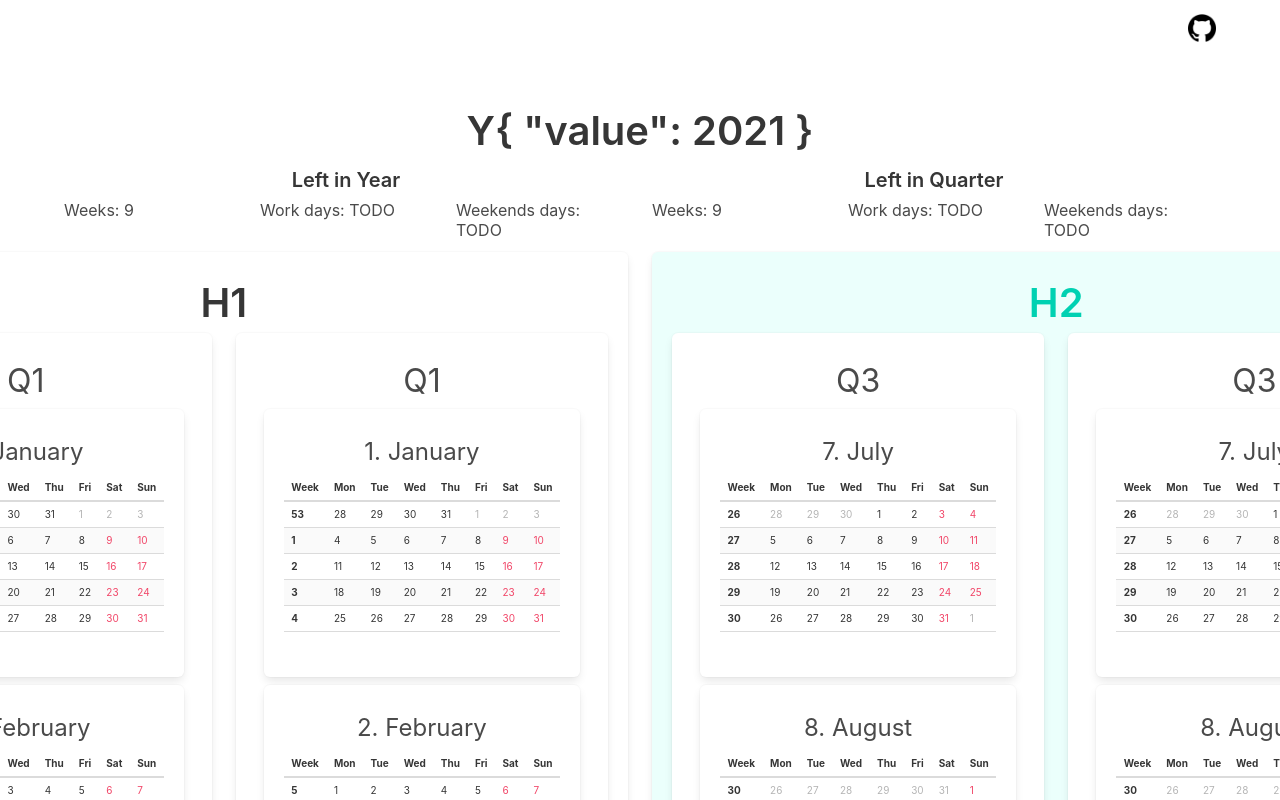
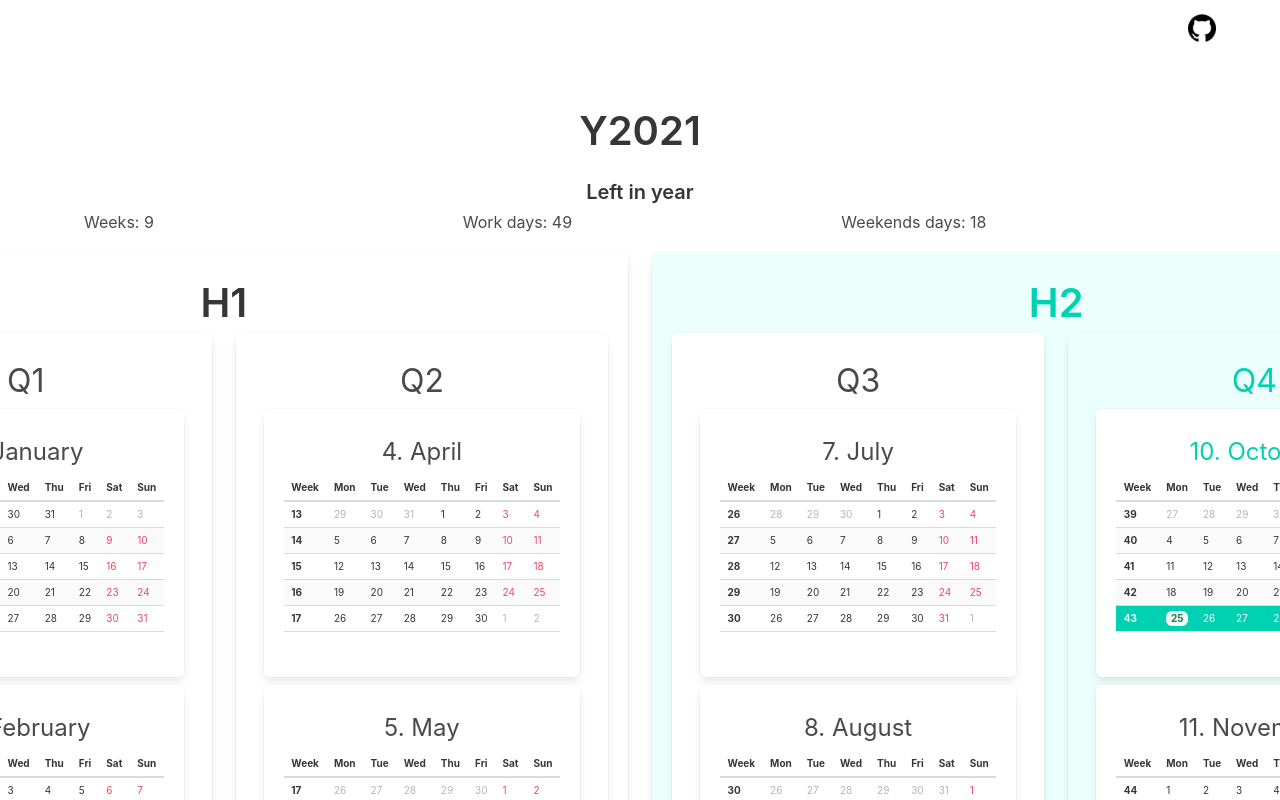
Before and after one commit to IvannKurchenko/pro.calendar, a Vue app: page / in a window 1280 px wide. Shown: the top 800 px of the page. Built offline with nearby package versions, Linux system fonts and the light colour scheme.

Commit message:
year summary

```diff
--- a/src/App.vue
+++ b/src/App.vue
@@ -20,24 +20,11 @@
       <div class="container">
         <div class="">
           <div>
-            <h1 class="title is-2 m-2 is-text-align-center">Y{{ year }}</h1>
+            <h1 class="title is-2 m-2 is-text-align-center">Y{{ year.value }}</h1>
           </div>
-          <div class="columns is-centered is-flex-grow-1">
+          <div class="columns is-centered is-flex-grow-1 m-2">
             <div class="column">
-              <h1 class="title is-5 m-2 is-text-align-center">Left in Year</h1>
-              <div class="columns">
-                <div class="column"><h1 class="subtitle is-6">Weeks: {{ yearWeeksLeft }}</h1></div>
-                <div class="column"><h1 class="subtitle is-6">Work days: {{ yearWorkDaysLeft }}</h1></div>
-                <div class="column"><h1 class="subtitle is-6">Weekends days: {{ yearWeekendsDaysLeft }}</h1></div>
-              </div>
-            </div>
-            <div class="column">
-              <h1 class="title is-5 m-2 is-text-align-center">Left in Quarter</h1>
-              <div class="columns">
-                <div class="column"><h1 class="subtitle is-6">Weeks: {{ yearWeeksLeft }}</h1></div>
-                <div class="column"><h1 class="subtitle is-6">Work days: {{ yearWorkDaysLeft }}</h1></div>
-                <div class="column"><h1 class="subtitle is-6">Weekends days: {{ yearWeekendsDaysLeft }}</h1></div>
-              </div>
+              <SummaryComponent v-bind:summary="summary"></SummaryComponent>
             </div>
           </div>
         </div>
@@ -55,7 +42,8 @@
 <script>
 
 import HalfComponent from "./components/HalfComponent";
-import Year from "./models/Year";
+import CalendarYear from "./models/CalendarYear";
+import SummaryComponent from "./components/SummaryComponent";
 
 export default {
   name: 'App',
@@ -63,23 +51,19 @@ export default {
     const {DateTime} = require("luxon");
 
     let now = DateTime.now();
-    let yearWeeksLeft = now.weeksInWeekYear - now.weekNumber;
-    let yearWorkDaysLeft = "TODO";
-    let yearWeekendsDaysLeft = "TODO";
-
-    let year = new Year(now.year);
+    let year = new CalendarYear(now.year);
 
     return {
       year: year,
-      yearWeeksLeft: yearWeeksLeft,
-      yearWorkDaysLeft: yearWorkDaysLeft,
-      yearWeekendsDaysLeft: yearWeekendsDaysLeft,
+      summary: year.summary(),
+      halfSummary: year.currentHalf().summary(),
       halfs: year.halfs()
     }
   },
 
   components: {
-    HalfComponent
+    HalfComponent,
+    SummaryComponent
   }
 }
 </script>
@@ -108,4 +92,8 @@ export default {
 .border-none {
   border: none !important;
 }
+
+.min-width-150 {
+  min-width: 150px;
+}
 </style>
--- /dev/null
+++ b/src/components/SummaryComponent.vue
@@ -0,0 +1,24 @@
+<template>
+  <h1 class="title is-5 m-2 is-text-align-center">Left in {{ summary.segment }}</h1>
+  <div class="columns">
+    <div class="column"><h1 class="subtitle is-6 min-width-150">Weeks: {{ summary.weeksLeft }}</h1></div>
+    <div class="column"><h1 class="subtitle is-6 min-width-150">Work days: {{ summary.workDaysLeft }}</h1></div>
+    <div class="column"><h1 class="subtitle is-6 min-width-150">Weekends days: {{ summary.weekendsDaysLeft }}</h1></div>
+  </div>
+</template>
+
+<script>
+
+export default {
+  name: 'SummaryComponent',
+  props: ['summary'],
+
+  data() {
+    return {};
+  }
+}
+
+</script>
+
+<style>
+</style>
--- a/src/models/Day.js
+++ b/src/models/CalendarDay.js
@@ -3,7 +3,7 @@ const {DateTime} = require("luxon");
 /**
  * Model representing day of month and year.
  */
-export default class Day {
+export default class CalendarDay {
 
     constructor(year, month, scopeMonth, value) {
         this.year = year;
--- /dev/null
+++ b/src/models/CalendarHalf.js
@@ -0,0 +1,41 @@
+import CalendarQuarter from "./CalendarQuarter";
+import CalendarSegmentSummary from "./CelendarSegmentSummary";
+
+const {DateTime} = require("luxon");
+
+/**
+ * Model representing half of year.
+ */
+export default class CalendarHalf {
+
+    constructor(year, half) {
+        this.year = year;
+        this.value = half;
+    }
+
+    quarters() {
+        let firstQuarter = CalendarQuarter.halfQuarter(this.year, this.value, 1);
+        let secondQuarter = CalendarQuarter.halfQuarter(this.year, this.value, 2);
+        return [firstQuarter, secondQuarter];
+    }
+
+
+    summary() {
+        let from = DateTime.now();
+
+        let lastMonthNum = this.value * 6;
+        let lastMonthDays = DateTime.fromObject({ year: this.year, month: lastMonthNum}).daysInMonth;
+        let to = DateTime.fromObject({ year: this.year, month: lastMonthNum, day: lastMonthDays});
+
+        return CalendarSegmentSummary.summary("half", from, to);
+    }
+
+    /**
+     * If this month is current.
+     */
+    isCurrent() {
+        let now = DateTime.now();
+        let currentHalf = now.month <= 6 ? 1 : 2;
+        return this.value === currentHalf;
+    }
+}
--- a/src/models/Month.js
+++ b/src/models/CalendarMonth.js
@@ -1,4 +1,4 @@
-import Week from "./Week";
+import CalendarWeek from "./CalendarWeek";
 import StubWeek from "./StubWeek";
 
 const {DateTime} = require("luxon");
@@ -6,7 +6,7 @@ const {DateTime} = require("luxon");
 /**
  * Model representing month of year.
  */
-export default class Month {
+export default class CalendarMonth {
 
     constructor(year, half, quarter, value) {
         this.year = year;
@@ -50,7 +50,7 @@ export default class Month {
         const range = function (from, to) {
             let array = []
             for (let week = from; week <= to; week++) {
-                array.push(new Week(self.year, self.value, week));
+                array.push(new CalendarWeek(self.year, self.value, week));
             }
             return array;
         };
@@ -60,7 +60,7 @@ export default class Month {
         let left;
         if (startWeek > endWeek) {
             weeks = range(1, endWeek);
-            weeks.unshift(new Week(this.year - 1, 12, startWeek))
+            weeks.unshift(new CalendarWeek(this.year - 1, 12, startWeek))
             left = endWeek;
         } else {
             weeks = range(startWeek, endWeek);
@@ -85,6 +85,6 @@ export default class Month {
     static quarterMonth(year, half, quarter, month) {
         let shift = (quarter - 1) * 3;
         let value = shift + month;
-        return new Month(year, half, quarter, value);
+        return new CalendarMonth(year, half, quarter, value);
     }
 }
--- a/src/models/Quarter.js
+++ b/src/models/CalendarQuarter.js
@@ -1,11 +1,11 @@
-import Month from "./Month";
+import CalendarMonth from "./CalendarMonth";
 
 const {DateTime} = require("luxon");
 
 /**
  * Model representing quarter of year.
  */
-export default class Quarter {
+export default class CalendarQuarter {
 
     constructor(year, half, quarter) {
         this.year = year;
@@ -15,9 +15,9 @@ export default class Quarter {
 
     months() {
         return [
-            Month.quarterMonth(this.year, this.half, this.value, 1),
-            Month.quarterMonth(this.year, this.half, this.value, 2),
-            Month.quarterMonth(this.year, this.half, this.value, 3),
+            CalendarMonth.quarterMonth(this.year, this.half, this.value, 1),
+            CalendarMonth.quarterMonth(this.year, this.half, this.value, 2),
+            CalendarMonth.quarterMonth(this.year, this.half, this.value, 3),
         ];
     }
 
@@ -28,11 +28,15 @@ export default class Quarter {
         return currentQuarter === this.value;
     }
 
+    weeksLeft() {
+
+    }
+
     /**
      * Create quarter model relatively to year half
      */
     static halfQuarter(year, half, quarter) {
         let value = (half === 1 ? 0 : 2) + quarter;
-        return new Quarter(year, half, value);
+        return new CalendarQuarter(year, half, value);
     }
 }
--- a/src/models/Week.js
+++ b/src/models/CalendarWeek.js
@@ -1,11 +1,11 @@
-import Day from "./Day";
+import CalendarDay from "./CalendarDay";
 
 const {DateTime} = require("luxon");
 
 /**
  * Model representing year week
  */
-export default class Week {
+export default class CalendarWeek {
 
     constructor(year, month, value) {
         this.year = year;
@@ -23,7 +23,7 @@ export default class Week {
             let array = []
             for (let day = from; day <= to; day++) {
                 let date = DateTime.fromObject({weekYear: self.year, weekNumber: self.value}).plus({days: day});
-                let dayModel = new Day(date.year, date.month, self.month, date.day);
+                let dayModel = new CalendarDay(date.year, date.month, self.month, date.day);
                 array.push(dayModel);
             }
             return array;
--- /dev/null
+++ b/src/models/CalendarYear.js
@@ -0,0 +1,31 @@
+import CalendarHalf from "./CalendarHalf";
+import {DateTime} from "luxon";
+import CalendarSegmentSummary from "./CelendarSegmentSummary";
+
+/**
+ * Model representing year.
+ */
+export default class CalendarYear {
+
+    constructor(value) {
+        this.value = value;
+    }
+
+    summary() {
+        let from = DateTime.now();
+        let to = DateTime.fromObject({ year: from.year, month: 12, day: 31 });
+        return CalendarSegmentSummary.summary("year", from, to);
+    }
+
+    currentHalf() {
+        return this.halfs().filter(function (half) {
+            return half.isCurrent();
+        })[0];
+    }
+
+    halfs() {
+        let first = new CalendarHalf(this.value, 1);
+        let second = new CalendarHalf(this.value, 2);
+        return [first, second];
+    }
+}
--- /dev/null
+++ b/src/models/CelendarSegmentSummary.js
@@ -0,0 +1,40 @@
+import {DateTime} from "luxon";
+
+export default class CalendarSegmentSummary {
+    constructor(segment, weeksLeft, workDaysLeft, weekendsDaysLeft) {
+        this.segment = segment;
+        this.weeksLeft = weeksLeft;
+        this.workDaysLeft = workDaysLeft;
+        this.weekendsDaysLeft = weekendsDaysLeft;
+    }
+
+
+    static summary(segment, from, to) {
+        let now = DateTime.now();
+        let weeksLeft = now.weeksInWeekYear - now.weekNumber;
+        let workDaysLeft = this.daysLeft(from, to, function (weekday) {
+            return weekday !== 6 && weekday !== 7;
+        });
+        let weekendsDaysLeft = this.daysLeft(from, to, function (weekday) {
+            return weekday === 6 || weekday === 7;
+        });
+
+        return new CalendarSegmentSummary(segment, weeksLeft, workDaysLeft, weekendsDaysLeft);
+    }
+
+
+    static daysLeft(from, to, filter) {
+        let date = from;
+        let daysLeft = 0;
+
+        while (date <= to) {
+            let weekday = date.weekday;
+            if (filter(weekday)) {
+                daysLeft++;
+            }
+            date = date.plus({day: 1});
+        }
+
+        return daysLeft;
+    }
+}
--- a/src/models/Half.js
+++ /dev/null
@@ -1,29 +0,0 @@
-import Quarter from "./Quarter";
-
-const {DateTime} = require("luxon");
-
-/**
- * Model representing half of year.
- */
-export default class Half {
-
-    constructor(year, half) {
-        this.year = year;
-        this.value = half;
-    }
-
-    quarters() {
-        let firstQuarter = Quarter.halfQuarter(this.year, this.value, 1);
-        let secondQuarter = Quarter.halfQuarter(this.year, this.value, 1);
-        return [firstQuarter, secondQuarter];
-    }
-
-    /**
-     * If this month is current.
-     */
-    isCurrent() {
-        let now = DateTime.now();
-        let currentHalf = now.month <= 6 ? 1 : 2;
-        return this.value === currentHalf;
-    }
-}
--- a/src/models/Year.js
+++ /dev/null
@@ -1,29 +0,0 @@
-import Half from "./Half";
-
-/**
- * Model representing year.
- */
-export default class Year {
-
-    constructor(value) {
-        this.value = value;
-    }
-
-    weeksLeft() {
-        return null;
-    }
-
-    workDaysLeft() {
-        return null
-    }
-
-    weekendsDaysLeft() {
-        return null;
-    }
-
-    halfs() {
-        let first = new Half(this.value, 1);
-        let second = new Half(this.value, 2);
-        return [first, second];
-    }
-}
```
